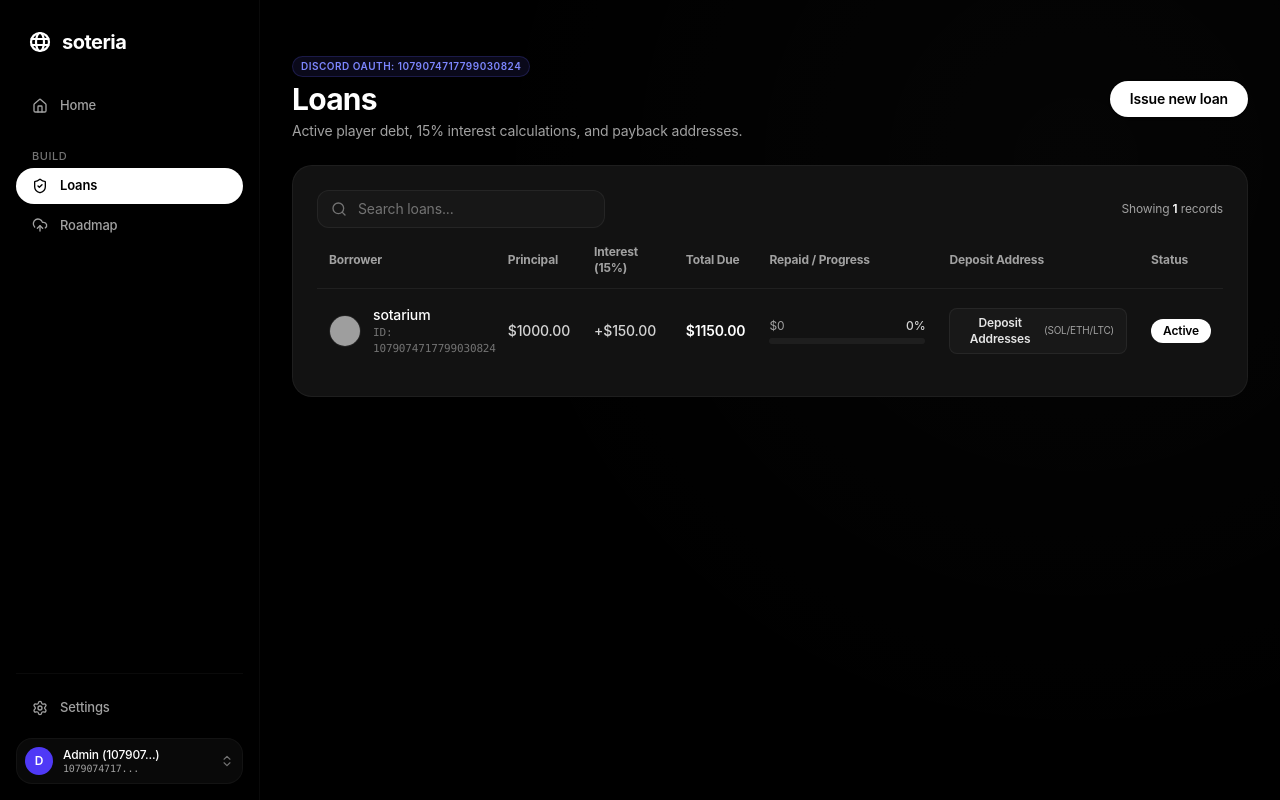
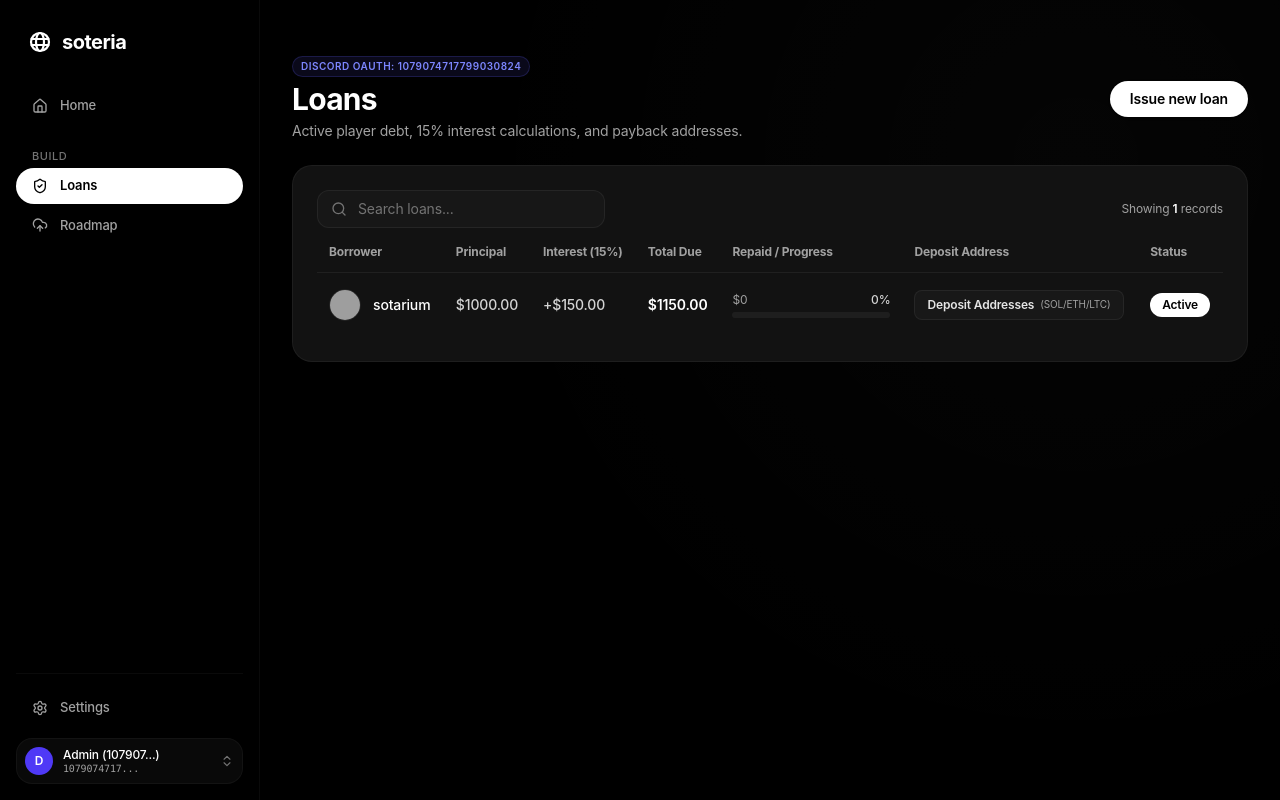
Before and after one commit to Sotarium/sotarium-dashboard, a Next.js app: page /loans in a window 1280 px wide. Built offline with nearby package versions, Linux system fonts and the light colour scheme; grey boxes are pictures that could not be loaded.

Commit message:
Borrower column only displays username, clean Discord ID display

```diff
--- a/src/app/loans/page.tsx
+++ b/src/app/loans/page.tsx
@@ -115,6 +115,7 @@ export default function LoansPage() {
                 const percent = Math.min(100, Math.round((loan.repaidAmount / loan.totalDue) * 100));
                 return (
                   <tr key={loan.id} className="hover:bg-white/[0.02] transition-colors">
+                    {/* Borrower column: only username, no discord id */}
                     <td className="py-4 px-3">
                       <div className="flex items-center gap-3">
                         {/* eslint-disable-next-line @next/next/no-img-element */}
@@ -123,10 +124,7 @@ export default function LoansPage() {
                           alt={loan.userName}
                           className="w-8 h-8 rounded-full border border-white/[0.08]"
                         />
-                        <div>
-                          <div className="font-medium text-white">{loan.userName}</div>
-                          <div className="text-[11px] text-neutral-500 font-mono">ID: {loan.userId}</div>
-                        </div>
+                        <span className="font-medium text-white">{loan.userName}</span>
                       </div>
                     </td>
 
@@ -155,7 +153,7 @@ export default function LoansPage() {
                       </div>
                     </td>
 
-                    {/* Deposit Address Button opening Modal */}
+                    {/* Deposit Address Button opening Activity Detail Modal */}
                     <td className="py-4 px-3">
                       <button
                         onClick={() => setSelectedLoan(loan)}
@@ -213,7 +211,7 @@ export default function LoansPage() {
               <h3 className="text-lg font-bold text-white tracking-tight">{selectedLoan.userName}</h3>
             </div>
 
-            {/* Metadata Card */}
+            {/* Metadata Card (Server, Watcher, Time) */}
             <div className="p-4 rounded-2xl bg-[#171717] border border-white/[0.04] space-y-2.5 text-xs">
               <div className="flex justify-between items-center">
                 <span className="text-neutral-400 font-medium">Server:</span>
```
